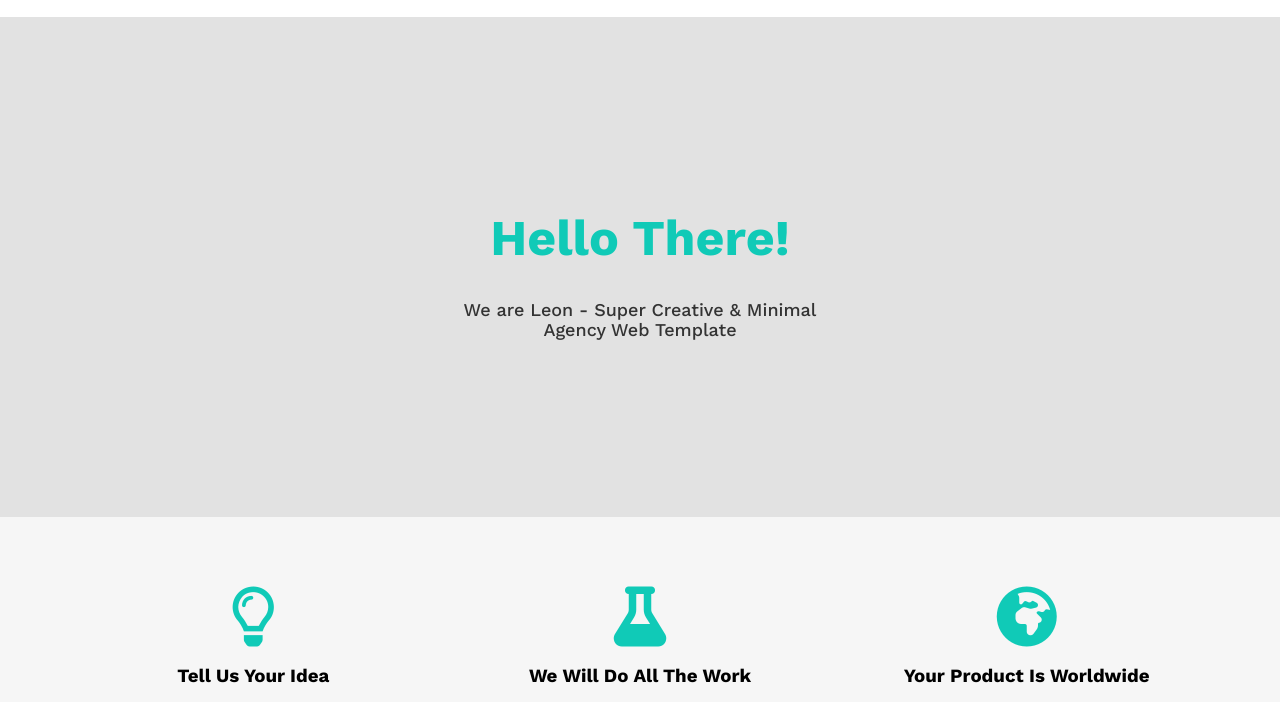
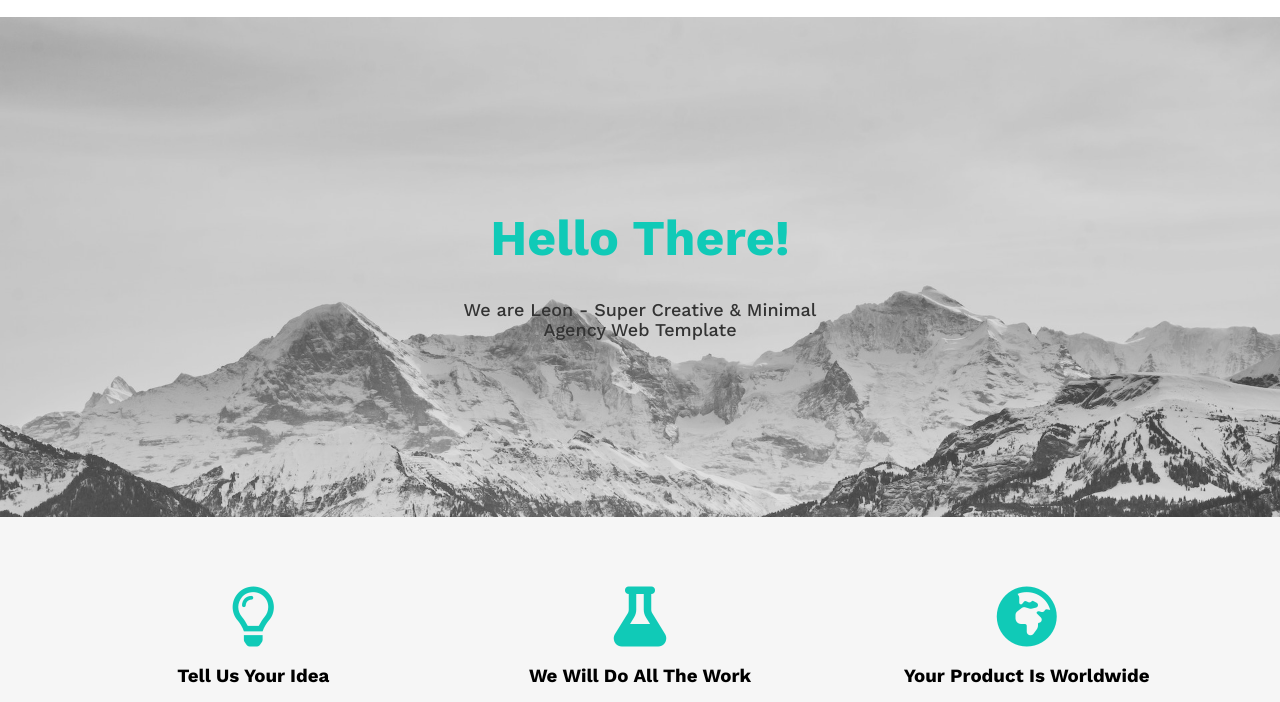
Before and after one commit to AAhmed-Adel/Leon, a plain HTML site: page index.html in a window 1280 px wide. Shown: the part 47-749 px from the top of the page. Drawn offline with nearby package versions, Linux system fonts and the light colour scheme.

Commit message:
Update leon.css
Fix the background issue

```diff
--- a/css/leon.css
+++ b/css/leon.css
@@ -184,7 +184,7 @@ body {
     display: flex;
     justify-content: center;
     align-items: center;
-    background-image: url(img/landing.jpg);
+    background-image: url(../img/landing.jpg);
     background-size: cover;
     background-repeat: no-repeat;
     position: relative;
```
